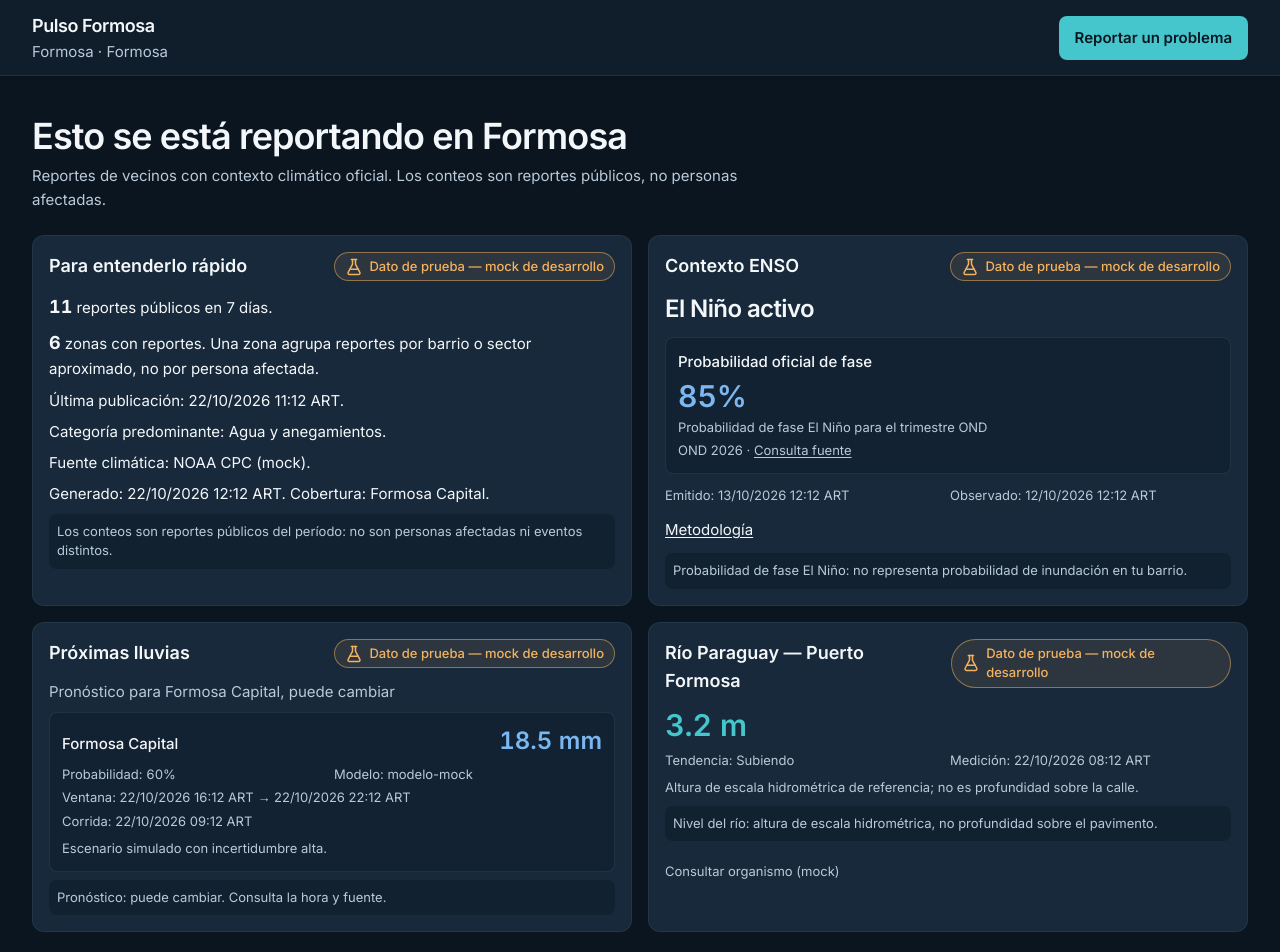
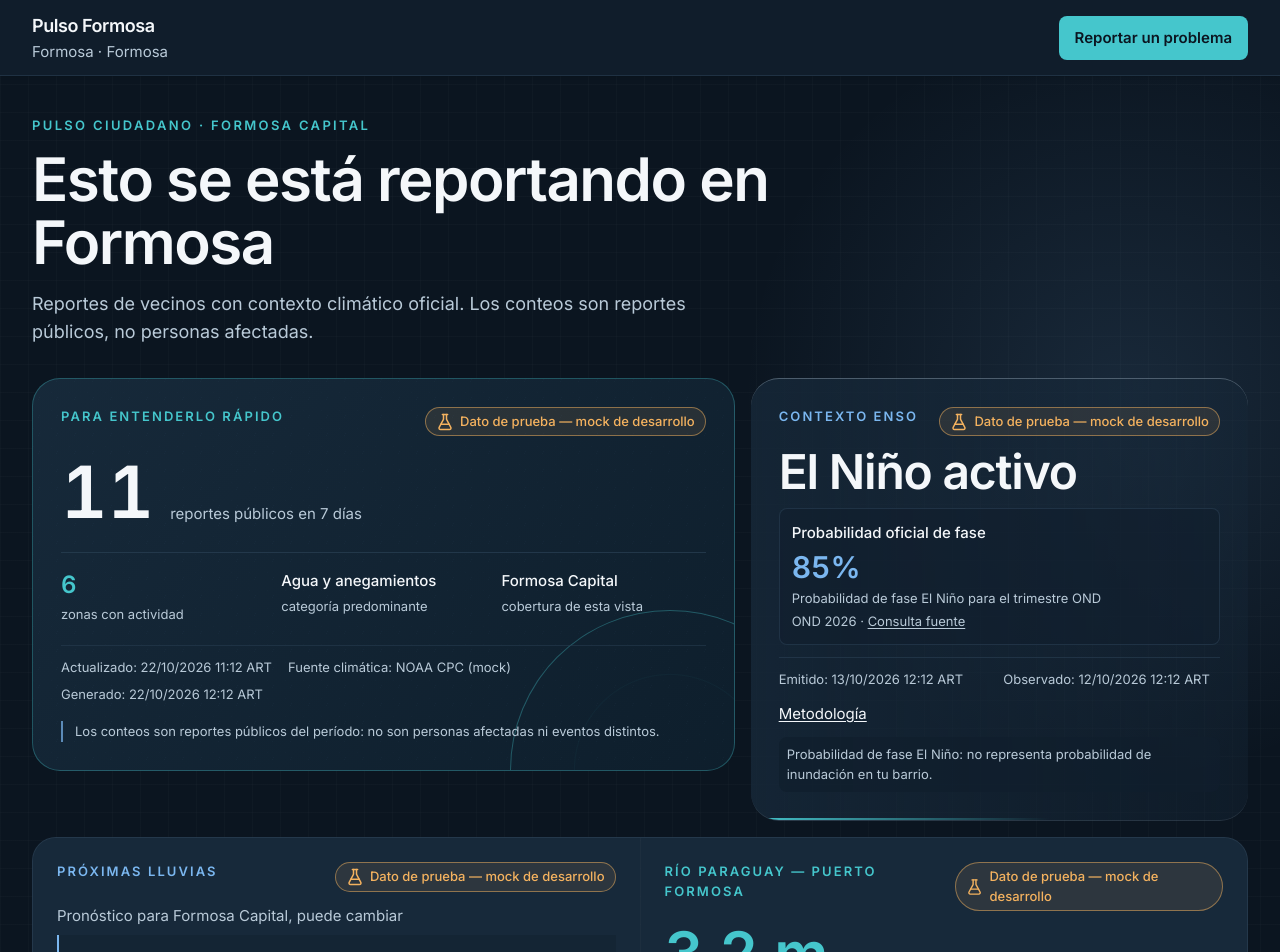
Before and after one commit to adriangmrraa/pulsoformosa, a Next.js app: page / in a window 1280 px wide. Shown: the top 952 px of the page. Built offline with nearby package versions, Linux system fonts and the light colour scheme.

Commit message:
feat(ui): create a data-led field interface

```diff
--- a/app/globals.css
+++ b/app/globals.css
@@ -55,7 +55,13 @@ html {
 }
 
 body {
-  background-color: var(--color-navy);
+  background:
+    radial-gradient(circle at 12% -8%, rgb(69 198 204 / 0.16), transparent 28rem),
+    radial-gradient(circle at 88% 8%, rgb(123 183 240 / 0.12), transparent 24rem),
+    linear-gradient(rgb(185 202 216 / 0.025) 1px, transparent 1px),
+    linear-gradient(90deg, rgb(185 202 216 / 0.025) 1px, transparent 1px),
+    var(--color-navy);
+  background-size: auto, auto, 28px 28px, 28px 28px, auto;
   color: var(--color-text);
   font-family: var(--font-sans);
   font-size: 16px;
@@ -107,6 +113,67 @@ body {
   transition-timing-function: ease-out;
 }
 
+.field-hero {
+  position: relative;
+  isolation: isolate;
+  overflow: hidden;
+  border: 1px solid rgb(69 198 204 / 0.32);
+  border-radius: 1.75rem;
+  background:
+    linear-gradient(135deg, rgb(23 41 58 / 0.98), rgb(14 30 44 / 0.98)),
+    var(--color-card);
+}
+
+.field-hero::before,
+.field-hero::after {
+  position: absolute;
+  z-index: -1;
+  pointer-events: none;
+  content: "";
+}
+
+.field-hero::before {
+  width: 20rem;
+  height: 20rem;
+  right: -6rem;
+  bottom: -10rem;
+  border-radius: 9999px;
+  border: 1px solid rgb(69 198 204 / 0.35);
+  background: radial-gradient(circle, transparent 42%, rgb(69 198 204 / 0.04) 42.5%, transparent 43%);
+}
+
+.field-hero::after {
+  inset: 0;
+  opacity: 0.5;
+  background-image: linear-gradient(115deg, transparent 25%, rgb(123 183 240 / 0.08) 25.4%, transparent 26%);
+  background-size: 18px 18px;
+}
+
+.signal-panel {
+  position: relative;
+  overflow: hidden;
+  border-top: 1px solid rgb(185 202 216 / 0.34);
+  border-bottom: 1px solid rgb(185 202 216 / 0.14);
+  background: linear-gradient(90deg, rgb(23 41 58 / 0.8), rgb(23 41 58 / 0.35));
+}
+
+.signal-panel::after {
+  position: absolute;
+  inset: auto 0 0;
+  height: 2px;
+  content: "";
+  background: linear-gradient(90deg, var(--color-accent-agua), transparent 60%);
+}
+
+.reveal-up {
+  animation: reveal-up 520ms ease-out both;
+}
+
+@keyframes reveal-up {
+  from { opacity: 0; transform: translateY(10px); }
+  to { opacity: 1; transform: translateY(0); }
+}
+
 @media (prefers-reduced-motion: reduce) {
   *,
   *::before,
@@ -116,4 +183,8 @@ body {
     transition-duration: 0.01ms !important;
     scroll-behavior: auto !important;
   }
+
+  .reveal-up {
+    animation: none;
+  }
 }
--- a/app/page.tsx
+++ b/app/page.tsx
@@ -181,27 +181,34 @@ export default async function HomePage({
     <>
       <HydrationMarker />
       <div className="container-page py-6 pb-28 md:py-10">
-        <div className="max-w-3xl">
-          <h1 className="text-3xl font-semibold tracking-tight sm:text-4xl">
+        <div className="max-w-4xl reveal-up">
+          <p className="mb-3 text-xs font-semibold tracking-[0.18em] text-accent-agua uppercase">
+            Pulso ciudadano · Formosa Capital
+          </p>
+          <h1 className="max-w-3xl text-4xl font-semibold leading-[1.05] tracking-tight sm:text-5xl lg:text-6xl">
             Esto se está reportando en Formosa
           </h1>
-          <p className="mt-2 text-sm text-text-secondary">
+          <p className="mt-4 max-w-2xl text-base text-text-secondary sm:text-lg">
             Reportes de vecinos con contexto climático oficial. Los conteos son
             reportes públicos, no personas afectadas.
           </p>
         </div>
 
-        <div className="mt-6 grid gap-4 lg:grid-cols-2">
-          <CommunitySnapshot
+        <div className="mt-8 grid gap-4 xl:grid-cols-12">
+          <div className="xl:col-span-7">
+            <CommunitySnapshot
             state={communityState}
             fixture
             predominantCategoryLabel={predominantCategory(reportPage.items)}
             generatedAt={overview?.published_at}
-          />
-          <ClimateContextCard state={climateState} fixture />
+            />
+          </div>
+          <div className="xl:col-span-5">
+            <ClimateContextCard state={climateState} fixture />
+          </div>
         </div>
 
-        <div className="mt-4 grid gap-4 md:grid-cols-2">
+        <div className="mt-4 grid gap-px overflow-hidden rounded-[1.5rem] border border-border/60 bg-border/60 md:grid-cols-2">
           <WeatherPreview state={weatherState} fixture />
           <RiverLevelCard state={riverState} fixture />
         </div>
--- a/components/climate/climate-context-card.tsx
+++ b/components/climate/climate-context-card.tsx
@@ -30,10 +30,10 @@ export function ClimateContextCard({ state, fixture }: ClimateContextCardProps)
   return (
     <section
       aria-labelledby="enso-title"
-      className="rounded-xl border border-border/60 bg-card p-4"
+      className="signal-panel reveal-up rounded-[1.75rem] p-5 sm:p-7"
     >
       <div className="flex items-start justify-between gap-2">
-        <h2 id="enso-title" className="text-lg font-semibold">
+        <h2 id="enso-title" className="text-xs font-semibold tracking-[0.16em] text-accent-lluvia uppercase">
           Contexto ENSO
         </h2>
         {fixture ? <DevMockBadge /> : null}
@@ -69,7 +69,7 @@ export function ClimateContextCard({ state, fixture }: ClimateContextCardProps)
 
       {data ? (
         <div className="mt-3 space-y-3">
-          <p className="text-2xl font-semibold tracking-tight">
+          <p className="text-4xl font-semibold leading-none tracking-tight sm:text-5xl">
             {ENSO_PHASE_LABELS[data.phase ?? "UNKNOWN"]}
           </p>
 
@@ -88,7 +88,7 @@ export function ClimateContextCard({ state, fixture }: ClimateContextCardProps)
           />
           )}
 
-          <dl className="grid grid-cols-1 gap-1 text-xs text-text-secondary sm:grid-cols-2">
+          <dl className="grid grid-cols-1 gap-2 border-t border-border/60 pt-3 text-xs text-text-secondary sm:grid-cols-2">
             <div>
               <dt className="inline">Emitido: </dt>
               <dd className="inline">{formatAbsoluteART(data.issued_at)}</dd>
--- a/components/climate/river-level-card.tsx
+++ b/components/climate/river-level-card.tsx
@@ -41,10 +41,10 @@ export function RiverLevelCard({ state, fixture }: RiverLevelCardProps) {
   return (
     <section
       aria-labelledby="rio-title"
-      className="rounded-xl border border-border/60 bg-card p-4"
+      className="relative bg-card p-5 sm:p-6"
     >
       <div className="flex items-start justify-between gap-2">
-        <h2 id="rio-title" className="text-lg font-semibold">
+        <h2 id="rio-title" className="text-xs font-semibold tracking-[0.16em] text-accent-agua uppercase">
           Río Paraguay — Puerto Formosa
         </h2>
         {fixture ? <DevMockBadge /> : null}
@@ -78,7 +78,7 @@ export function RiverLevelCard({ state, fixture }: RiverLevelCardProps) {
 
       {data ? (
         <div className="mt-3 space-y-2">
-          <p className="tabular text-3xl font-semibold text-accent-agua">
+          <p className="tabular text-5xl font-semibold leading-none text-accent-agua sm:text-6xl">
             {freshnessExpired
               ? WAITING_UPDATE
               : data.level_m === null
@@ -86,7 +86,7 @@ export function RiverLevelCard({ state, fixture }: RiverLevelCardProps) {
                 : `${data.level_m} m`}
           </p>
 
-          <dl className="grid grid-cols-2 gap-1 text-xs text-text-secondary">
+          <dl className="grid grid-cols-2 gap-2 border-t border-border/60 pt-3 text-xs text-text-secondary">
             <div>
               <dt className="inline">Tendencia: </dt>
               <dd className="inline">{TREND_LABELS[data.trend]}</dd>
--- a/components/climate/weather-preview.tsx
+++ b/components/climate/weather-preview.tsx
@@ -34,10 +34,10 @@ export function WeatherPreview({ state, fixture }: WeatherPreviewProps) {
   return (
     <section
       aria-labelledby="lluvias-title"
-      className="rounded-xl border border-border/60 bg-card p-4"
+      className="relative bg-card p-5 sm:p-6"
     >
       <div className="flex items-start justify-between gap-2">
-        <h2 id="lluvias-title" className="text-lg font-semibold">
+        <h2 id="lluvias-title" className="text-xs font-semibold tracking-[0.16em] text-accent-lluvia uppercase">
           Próximas lluvias
         </h2>
         {fixture ? <DevMockBadge /> : null}
@@ -73,10 +73,10 @@ export function WeatherPreview({ state, fixture }: WeatherPreviewProps) {
         <div className="mt-3 space-y-2">
           <p className="text-sm text-text-secondary">{FORECAST_LOCATION_LINE}</p>
 
-          <div className="rounded-lg border border-border/60 bg-surface/60 p-3">
+          <div className="border-l-2 border-accent-lluvia bg-surface/45 p-4">
             <div className="flex flex-wrap items-baseline justify-between gap-2">
               <p className="text-sm font-medium">{data.location}</p>
-              <p className="tabular text-2xl font-semibold text-accent-lluvia">
+              <p className="tabular text-4xl font-semibold leading-none text-accent-lluvia">
                 {freshnessExpired
                   ? WAITING_UPDATE
                   : data.precip_expected_mm === null
--- a/components/home/community-snapshot.tsx
+++ b/components/home/community-snapshot.tsx
@@ -36,10 +36,10 @@ export function CommunitySnapshot({
   return (
     <section
       aria-labelledby="resumen-title"
-      className="rounded-xl border border-border/60 bg-card p-4"
+      className="field-hero reveal-up p-5 sm:p-7"
     >
       <div className="flex items-start justify-between gap-2">
-        <h2 id="resumen-title" className="text-lg font-semibold">
+        <h2 id="resumen-title" className="text-xs font-semibold tracking-[0.16em] text-accent-agua uppercase">
           {QUICK_SUMMARY_TITLE}
         </h2>
         {fixture ? <DevMockBadge /> : null}
@@ -74,40 +74,35 @@ export function CommunitySnapshot({
       ) : null}
 
       {data ? (
-        <div className="mt-3 space-y-2 text-sm">
-          <p>
-            <strong className="tabular text-lg">
+        <div className="mt-5">
+          <div className="flex flex-wrap items-end gap-x-4 gap-y-1">
+            <strong className="tabular text-6xl font-semibold leading-none text-text sm:text-7xl">
               {data.published_reports_count}
-            </strong>{" "}
-            reportes públicos en{" "}
-            {data.period === "24h"
-              ? "24 h"
-              : data.period === "7d"
-                ? "7 días"
-                : "30 días"}
-            .
-          </p>
-          <p>
-            <strong className="tabular text-lg">
-              {data.distinct_zones_count}
-            </strong>{" "}
-            zonas con reportes. Una zona agrupa reportes por barrio o sector
-            aproximado, no por persona afectada.
-          </p>
-          <p>
-            Última publicación:{" "}
-            {data.last_public_report_at
-              ? formatAbsoluteART(data.last_public_report_at)
-              : "sin registros"}
-            .
-          </p>
-          <p>Categoría predominante: {predominantCategoryLabel}.</p>
-          <p>Fuente climática: {climateSourceLabel}.</p>
-          <p>
-            Generado: {generatedAt ? formatAbsoluteART(generatedAt) : "sin dato"}
-            . Cobertura: {data.scope_bbox_or_zone}.
-          </p>
-          <p className="rounded-lg bg-surface/70 p-2 text-xs text-text-secondary">
+            </strong>
+            <p className="max-w-[12rem] pb-1 text-sm leading-snug text-text-secondary">
+              reportes públicos en {data.period === "24h" ? "24 h" : data.period === "7d" ? "7 días" : "30 días"}
+            </p>
+          </div>
+          <div className="mt-6 grid gap-4 border-t border-border/70 pt-4 sm:grid-cols-3">
+            <div>
+              <p className="tabular text-2xl font-semibold text-accent-agua">{data.distinct_zones_count}</p>
+              <p className="mt-1 text-xs text-text-secondary">zonas con actividad</p>
+            </div>
+            <div>
+              <p className="text-sm font-medium text-text">{predominantCategoryLabel}</p>
+              <p className="mt-1 text-xs text-text-secondary">categoría predominante</p>
+            </div>
+            <div>
+              <p className="text-sm font-medium text-text">{data.scope_bbox_or_zone}</p>
+              <p className="mt-1 text-xs text-text-secondary">cobertura de esta vista</p>
+            </div>
+          </div>
+          <div className="mt-5 flex flex-wrap gap-x-4 gap-y-2 border-t border-border/50 pt-3 text-xs text-text-secondary">
+            <p>Actualizado: {data.last_public_report_at ? formatAbsoluteART(data.last_public_report_at) : "sin registros"}</p>
+            <p>Fuente climática: {climateSourceLabel}</p>
+            <p>Generado: {generatedAt ? formatAbsoluteART(generatedAt) : "sin dato"}</p>
+          </div>
+          <p className="mt-4 max-w-2xl border-l-2 border-accent-lluvia/70 pl-3 text-xs leading-relaxed text-text-secondary">
             {data.caveat}
           </p>
           {state.status === "stale" ? <DataStaleNotice /> : null}
```
Also changed, not shown: components/map/incident-map.tsx (+9 -4 lines), components/reports/incident-card.tsx (+4 -4 lines).
